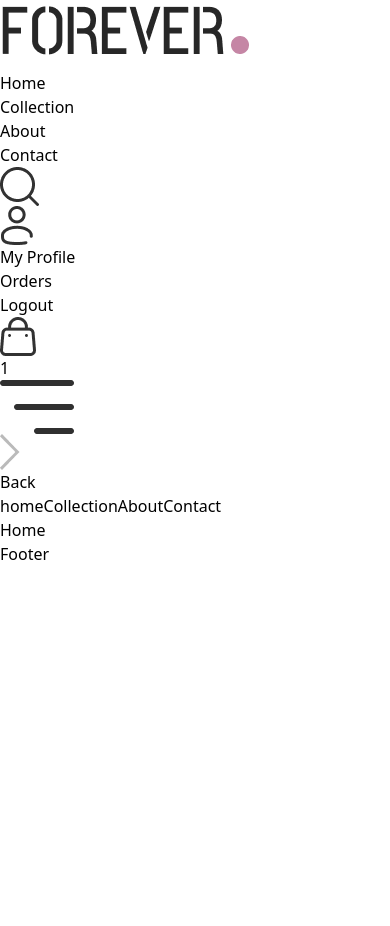
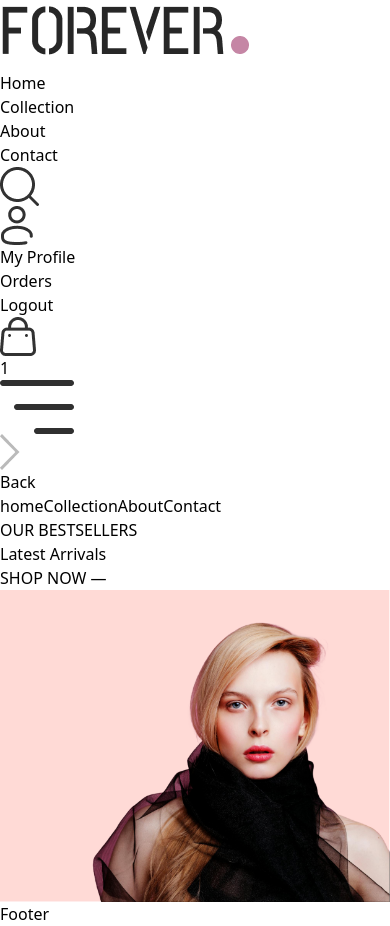
Before and after one commit to JobairIslam/buysmart-ecommerce-mern, a React (Vite) app in the folder frontend/: page / in a window 390 px wide. Before the commit the page ends 844 px from the top, so only its background shows below. Built offline with nearby package versions, Linux system fonts and the light colour scheme.

Commit message:
Hero component

```diff
--- a/frontend/src/components/Footer.jsx
+++ b/frontend/src/components/Footer.jsx
@@ -2,7 +2,11 @@ import React from 'react'
 
 const Footer = () => {
   return (
-    <div>Footer</div>
+    <div className="w-full bg-white">
+      <div className="max-w-7xl mx-auto px-4 sm:px-6 lg:px-8">
+        <div>Footer</div>
+      </div>
+    </div>
   )
 }
 
--- /dev/null
+++ b/frontend/src/components/Hero.jsx
@@ -0,0 +1,36 @@
+import React from 'react'
+import { assets } from '../assets/assets'
+
+const Hero = () => {
+  return (
+    <div className="w-full bg-white">
+      <div className="max-w-7xl mx-auto px-4 sm:px-6 lg:px-8 ">
+        <div className='flex flex-col md:flex-row items-center justify-between border'>
+        {/* Left Column - Text Content */}
+        <div className="md:w-1/2 mt-10 md:mt-0 pl-5 md:pl-10 lg:pl-[100px]">
+          <p className="text-sm text-gray-600 tracking-widest mb-2 uppercase">
+            OUR BESTSELLERS
+          </p>
+          <h1 className="text-5xl md:text-6xl font-serif text-gray-800 mb-6">
+            Latest Arrivals
+          </h1>
+          <button className="text-sm text-gray-800 border-b border-gray-800 pb-1">
+            SHOP NOW &mdash;
+          </button>
+        </div>
+
+        {/* Right Column - Image */}
+        <div className="md:w-1/2 mt-10 md:mt-0">
+          <img
+            src={assets.hero_img}
+            alt="Latest Arrivals"
+            className="w-full h-auto object-cover"
+          />
+        </div>
+        </div>
+      </div>
+    </div>
+  )
+}
+
+export default Hero
--- a/frontend/src/components/Navbar.jsx
+++ b/frontend/src/components/Navbar.jsx
@@ -7,7 +7,9 @@ import { useState } from 'react'
 const Navbar = () => {
   const [visible,setVisible] = useState(false)
   return (
-    <div className="flex  items-center justify-between py-5 font-bold text-gray-700">
+    <div className="w-full bg-white">
+      <div className="max-w-7xl mx-auto px-4 sm:px-6 lg:px-8">
+        <div className="flex items-center justify-between py-5 font-bold text-gray-700">
           <img className="w-36" src={assets.logo} alt="logo" />
           <ul className="hidden sm:flex gap-5">
             <NavLink to="/" className="flex flex-col items-center">
@@ -31,7 +33,7 @@ const Navbar = () => {
             <img className='w-5 cursor-pointer' src={assets.search_icon} alt="" />
             <div className='group relative'>
             <img className='w-5 cursor-pointer' src={assets.profile_icon} alt="" />
-          <div className='group-hover:block hidden absolute dropdown-menu right-0 pt-4'>
+              <div className='group-hover:block hidden absolute dropdown-menu left-1/2 -translate-x-1/2 pt-4'>
                 <div className='flex flex-col gap-2 w-36 py-3 px-5 bg-slate-100 text-gray-500 rounded-lg'>
                   <p className='cursor-pointer hover:text-black'>My Profile</p>
                   <p className='cursor-pointer hover:text-black'>Orders</p>
@@ -44,7 +46,8 @@ const Navbar = () => {
               <p className='absolute right-[-5px] bottom-[-5px] w-4 m-auto items-center bg-black text-white rounded-full text-[10px] fonst-sm flex justify-center '>1</p>
             </Link>
             <img onClick={()=>setVisible(true)} className='w-5 cursor-pointer sm:hidden' src={assets.menu_icon} alt="" />
-
+          </div>
+        </div>
       </div>
       {/* side bar menu for small screen */}
       <div className={`absolute top-0 bottom-0 overflow-hidden bg-white translate-all ${visible ? 'w-[100%]' : 'w-0'}`}>
--- a/frontend/src/pages/About.jsx
+++ b/frontend/src/pages/About.jsx
@@ -2,7 +2,11 @@ import React from 'react'
 
 const About = () => {
   return (
-    <div>About</div>
+    <div className="w-full bg-white">
+      <div className="max-w-7xl mx-auto px-4 sm:px-6 lg:px-8">
+        <div>about</div>
+      </div>
+    </div>
   )
 }
 
--- a/frontend/src/pages/Home.jsx
+++ b/frontend/src/pages/Home.jsx
@@ -1,8 +1,11 @@
 import React from 'react'
+import Hero from '../components/Hero'
 
 const Home = () => {
   return (
-    <div>Home</div>
+    <div>
+      <Hero/>
+    </div>
   )
 }
 
```
Lines whose indentation alone changed are shown as unchanged.
